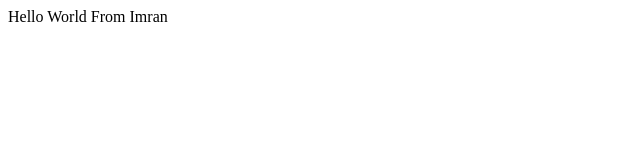
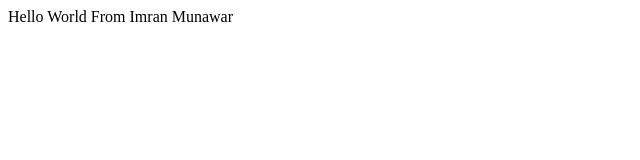
Before and after one commit to ImranMunawar123/bootcamp2020, a plain HTML site: page index.html in a window 1280 px wide. Shown: the full height of the page, 0-640 px from the left. Drawn offline with Linux system fonts and the light colour scheme.

Commit message:
updated name

```diff
--- a/index.html
+++ b/index.html
@@ -7,7 +7,7 @@
 </head>
 <body>
     <div>
-        Hello World From Imran
+        Hello World From Imran Munawar
     </div>
 </body>
 </html>
```
